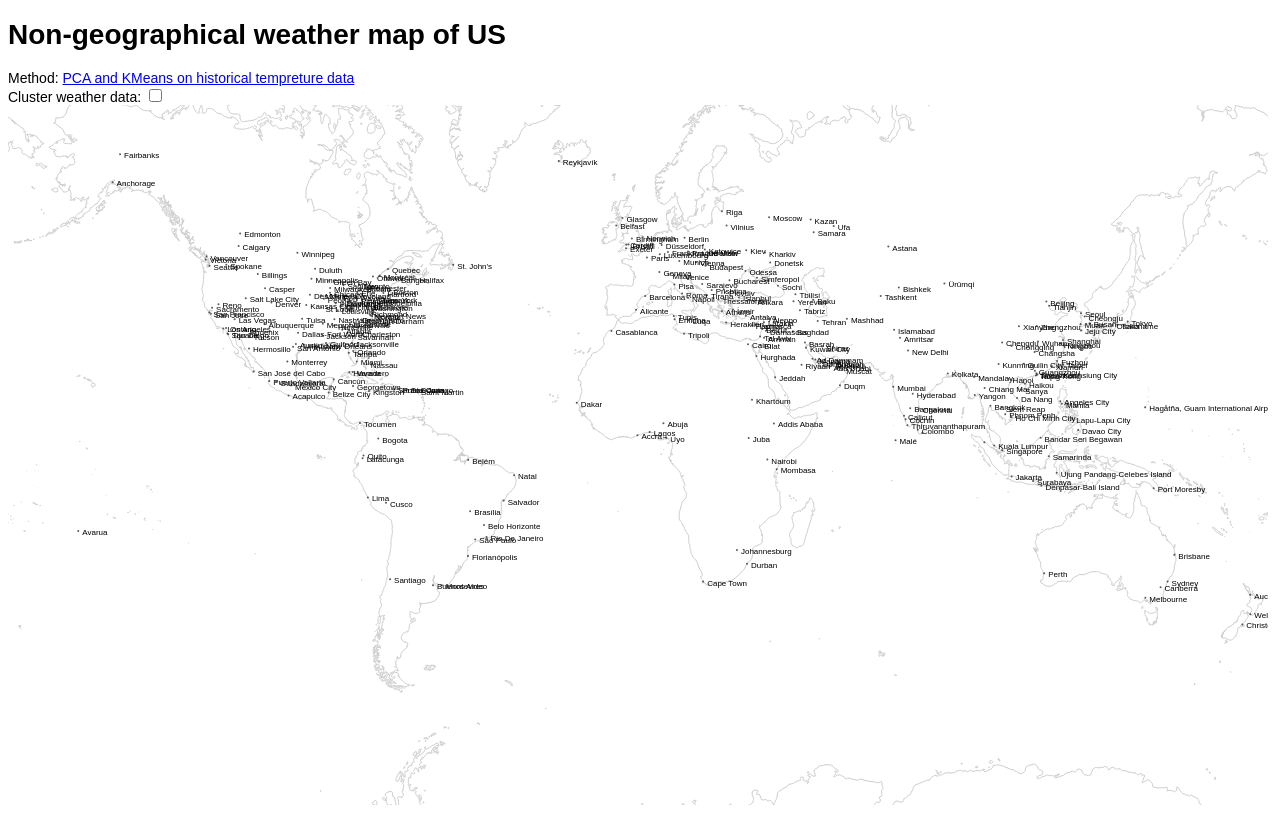
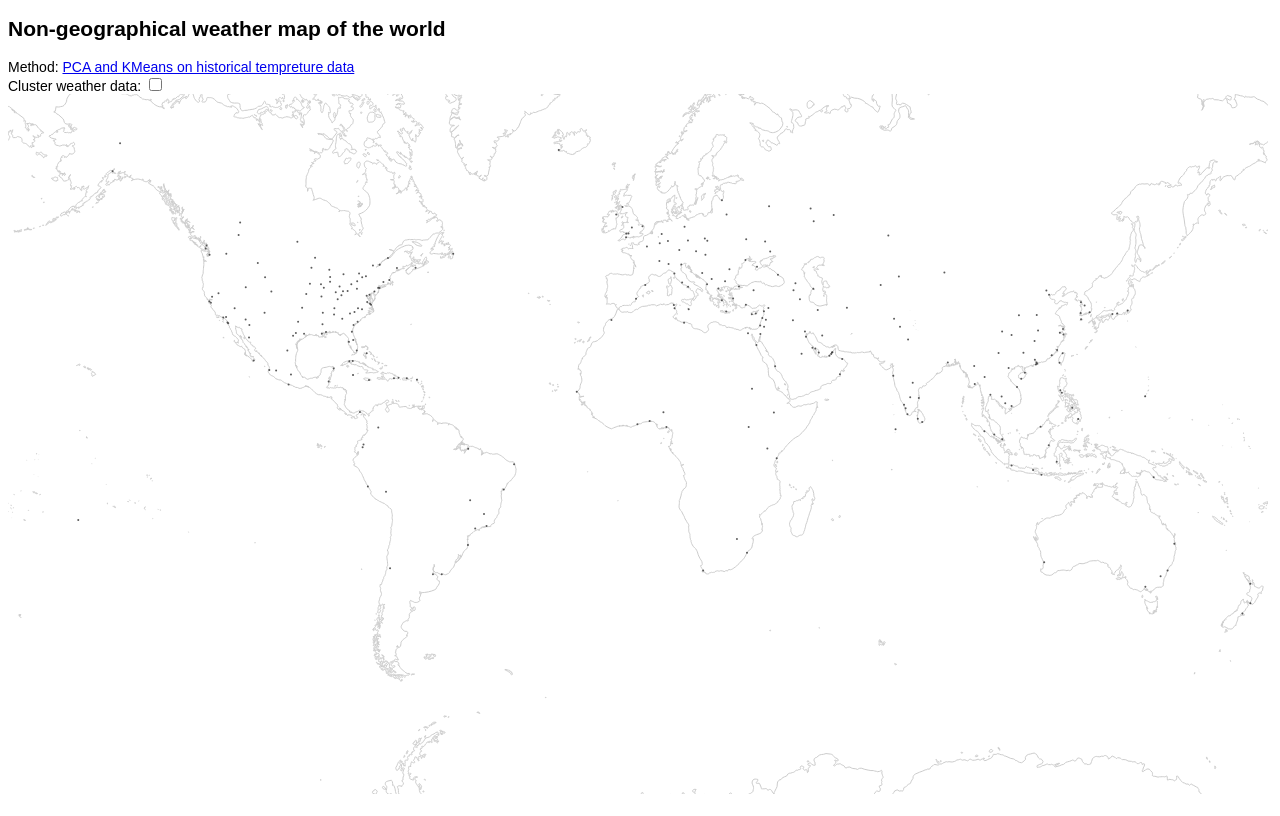
Before and after one commit to sepans/weather-mining, a plain HTML site: page world.html in a window 1280 px wide. Drawn offline with Linux system fonts and the light colour scheme.

Commit message:
no labels

```diff
--- a/world.html
+++ b/world.html
@@ -24,9 +24,12 @@ text {
   font-size: 8px;
   font-family: open-sans, sans-serif, arial;
 }
+text.no-label {
+  opacity: 0;
+}
 </style>
 <body>
-  <h1>Non-geographical weather map of US</h1>
+  <h2>Non-geographical weather map of the world</h2>
   Method: <a href="method.html">PCA and KMeans on historical tempreture data</a>
   <br>
   <label>Cluster weather data: </label><input id="chk" type="checkbox"/>
@@ -82,7 +85,7 @@ var grads = svg.append('defs').selectAll('.gradients').data(clusterColors.range(
 grads.append("stop").attr("offset", "0%").style("stop-color", function(d, i) { return clusterColors(i); });
 grads.append("stop").attr("offset", "100%").style("stop-color", "white").attr('stop-opacity', 0);
 
-var x = d3.scale.linear().range([ 30, width- 30 ]),
+var x = d3.scale.linear().range([ 50, width- 50 ]),
     y = d3.scale.linear().range([50, height - 50]);
 
 var pcdata, coord, stations;
@@ -141,6 +144,10 @@ d3.json("world.topo.json", function(error, topology) {
 
       stations.append('text')
         .text(function(d) { return d.municipality })
+        .attr('class', function(d) {
+            console.log(d.municipality, d.show_label, (Boolean(d.show_label) ? '' : 'no-label') );
+            return d.show_label==='true' ? '' : 'no-label';
+        })
         .attr('x', 4)
         .attr('y', 4)
 
```
